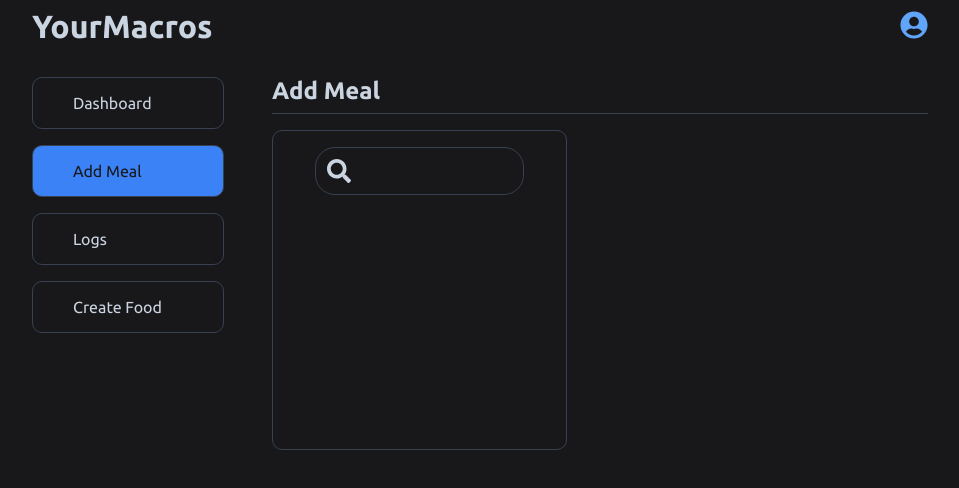
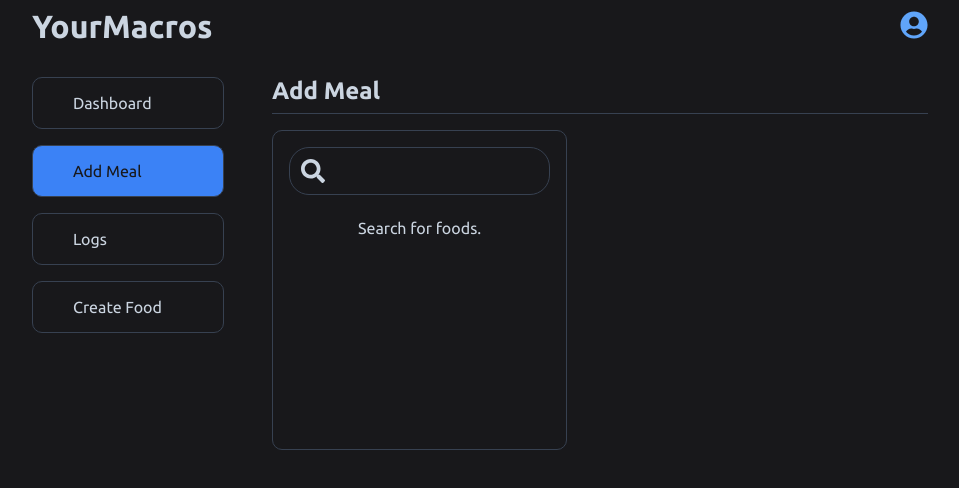
Before and after one commit to jonmico/your-macros, a React (Vite) app in the folder client/: page /add-meal in a window 1280 px wide. Shown: the top 488 px of the page, without its empty margins (160-1119 px from the left). Built offline with nearby package versions, Linux system fonts and the light colour scheme; some icons are missing.

Commit message:
Add some styling to food-search-list and some conditional rendering in food-search.

```diff
--- /dev/null
+++ b/client/src/components/food-search-list/food-search-list.styled.tsx
@@ -0,0 +1,9 @@
+import styled from 'styled-components';
+
+export const StyledFoodSearchList = styled.ul`
+  width: 100%;
+  border: 1px solid var(--color-gray-700);
+  border-radius: 10px;
+  list-style: none;
+  overflow: scroll;
+`;
--- a/client/src/components/food-search-list/food-search-list.tsx
+++ b/client/src/components/food-search-list/food-search-list.tsx
@@ -1,7 +1,9 @@
+import { StyledFoodSearchList } from './food-search-list.styled';
+
 interface FoodSearchListProps {
   children: React.ReactNode;
 }
 
 export default function FoodSearchList(props: FoodSearchListProps) {
-  return <ul>{props.children}</ul>;
+  return <StyledFoodSearchList>{props.children}</StyledFoodSearchList>;
 }
--- a/client/src/components/food-search/food-search.styled.tsx
+++ b/client/src/components/food-search/food-search.styled.tsx
@@ -8,11 +8,12 @@ export const StyledFoodSearch = styled.div`
   display: flex;
   flex-direction: column;
   align-items: center;
+  gap: 1.5rem;
   min-height: 20rem;
 `;
 
 export const Form = styled.form`
-  width: 80%;
+  width: 100%;
 `;
 
 export const SearchContainer = styled.div`
--- a/client/src/components/food-search/food-search.tsx
+++ b/client/src/components/food-search/food-search.tsx
@@ -12,7 +12,8 @@ import { IFood } from '../../types/food';
 import FoodSearchList from '../food-search-list/food-search-list';
 
 interface IData {
-  foods: IFood[];
+  foods?: IFood[];
+  message?: string;
 }
 
 export default function FoodSearch() {
@@ -21,9 +22,17 @@ export default function FoodSearch() {
 
   async function handleSubmit(evt: React.FormEvent<HTMLFormElement>) {
     evt.preventDefault();
+
+    if (!searchInput) return;
+
     const data: IData = await getFoodByText(searchInput);
+
+    if (data.foods) {
+      setSearchedFoods(data.foods);
       console.log(data.foods);
-    setSearchedFoods(data.foods);
+    } else {
+      console.log(data.message);
+    }
   }
 
   return (
@@ -38,11 +47,15 @@ export default function FoodSearch() {
           />
         </SearchContainer>
       </Form>
+      {searchedFoods?.length ? (
         <FoodSearchList>
           {searchedFoods?.map((food) => (
             <li key={food._id}>{food.name}</li>
           ))}
         </FoodSearchList>
+      ) : (
+        <p>Search for foods.</p>
+      )}
     </StyledFoodSearch>
   );
 }
```
Lines whose indentation alone changed are shown as unchanged.
